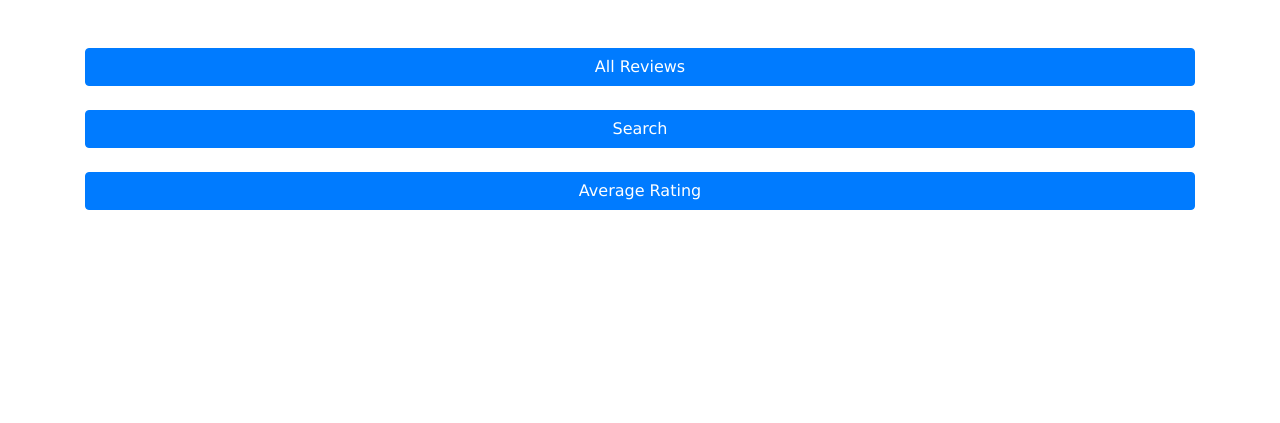
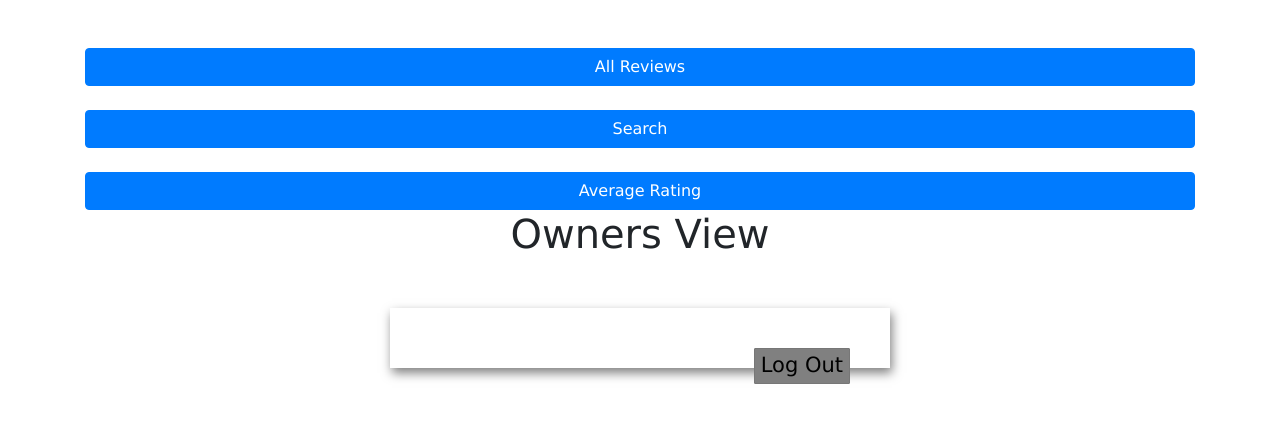
Before and after one commit to Petrut586/450_Project, a Flask app: page /owner in a window 1280 px wide. Shown: the part 56-479 px from the top of the page. Run offline with Flask 2, Linux system fonts and the light colour scheme; some libraries are stand-ins or nearby versions.

Commit message:
no message

```diff
--- a/1020GolfCourse/website/templates/owner.html
+++ b/1020GolfCourse/website/templates/owner.html
@@ -89,6 +89,20 @@
 <br>
 <a href="/avgrating" class="btn btn-primary btn-lg, button1" role="button">Average Rating</a>
 </head>
+
+<body>
+  <h1>Owners View</h1>
+
+  <!-- Create Form -->
+  <form id="form">
+
+    <!-- Multi-line Text Input Control -->
+    <button type="log out" value="log out">
+      Log Out
+  </button>
+
+  </form>
+</body>
 </html>
 
 {% endblock %}
```
